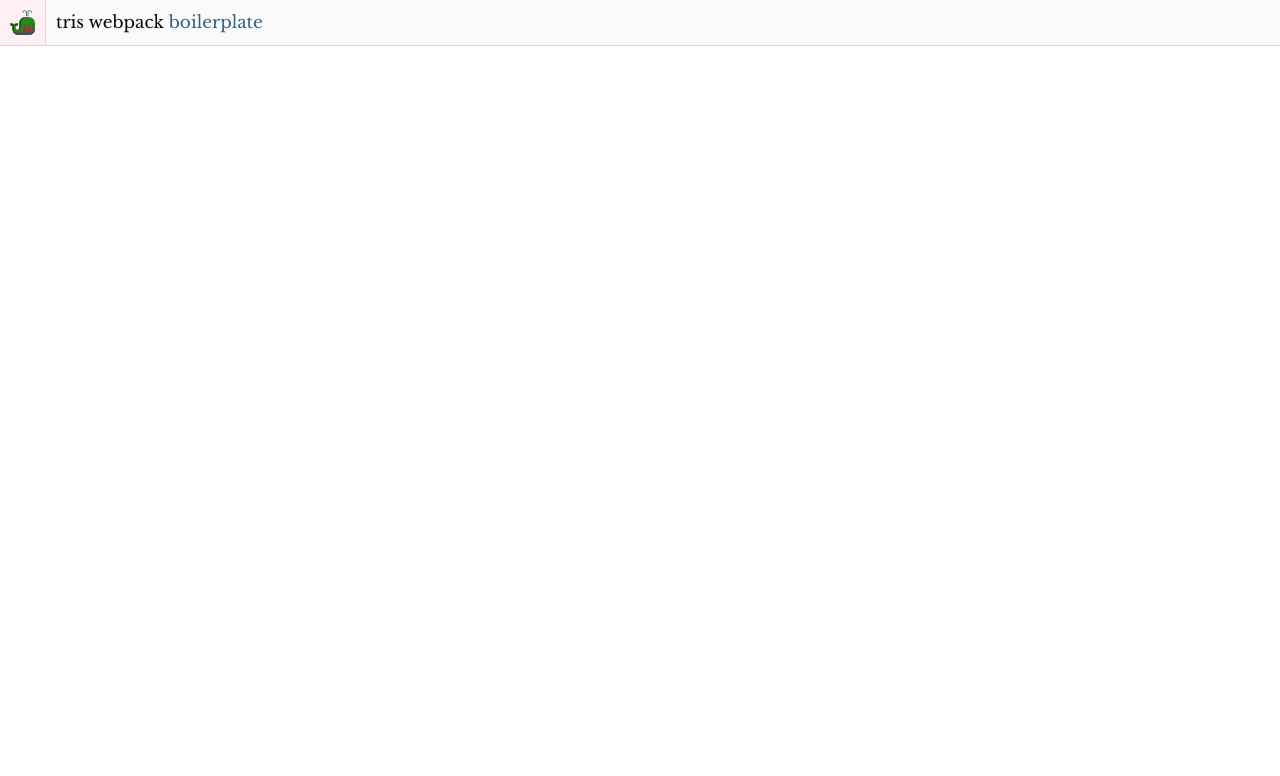
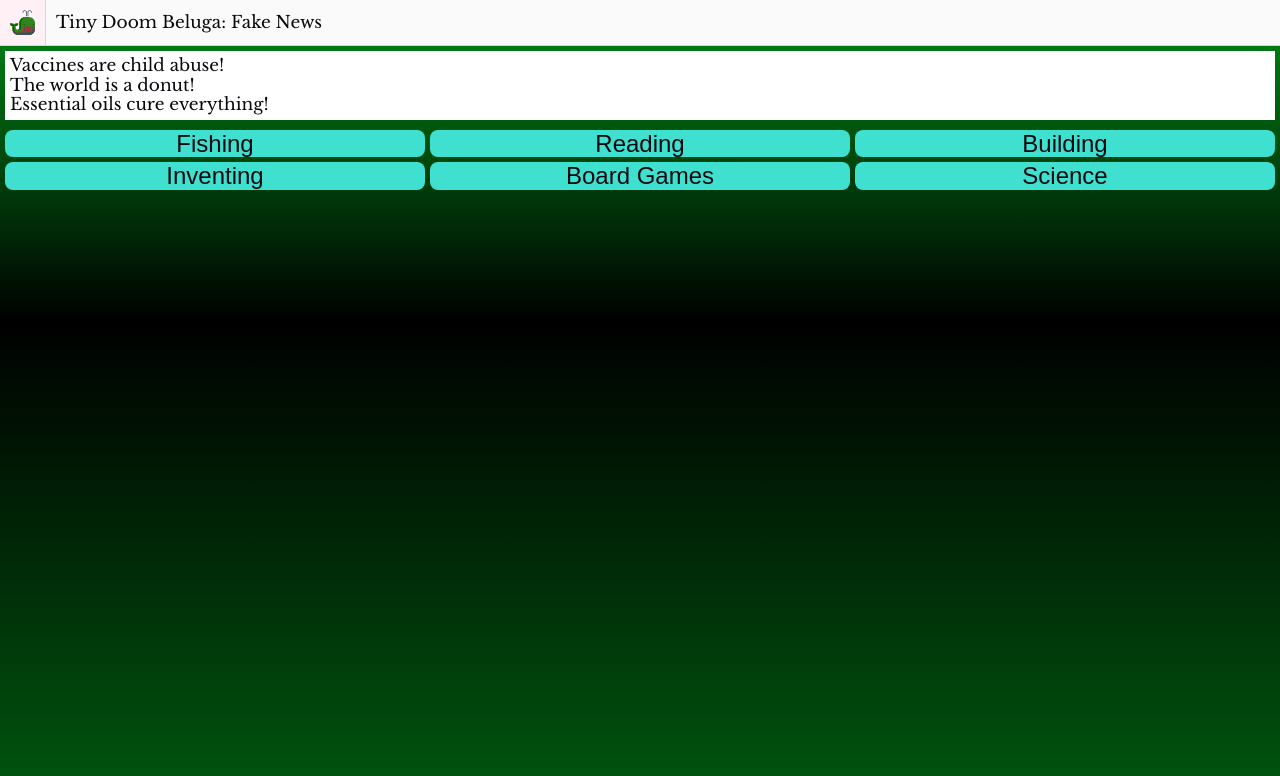
Before and after one commit to Grimmars/netlify-test, a website built with webpack: page src/index.html in a window 1280 px wide. Built offline with nearby package versions, Linux system fonts and the light colour scheme; some packages are replaced by stand-ins of ours.

Commit message:
grid, grid color, background color, title, headers and interests

```diff
--- a/src/index.html
+++ b/src/index.html
@@ -2,21 +2,9 @@
 <html lang="en">
 <head>
   <meta charset="UTF-8">
-  <title>tris webpack boilerplate 📦</title>
+  <title>Tiny Doom Beluga 📦</title>
   <meta name="viewport" content="width=device-width, initial-scale=1">
-  <meta name="Description" content="A simple yet thorough webpack starter boilerplate for static websites that achieves high performance and cover all best practices.">
-
-  <!-- Open Graph data / Facebook Card data -->
-  <meta property="og:title" content="tris webpack boilerplate">
-  <meta property="og:type" content="website">
-  <meta property="og:url" content="https://github.com/tr1s/tris-webpack-boilerplate">
-  <meta property="og:image" content="https://i.imgur.com/lxRBpeb.jpg">
-  <meta property="og:image:alt" content="A blue package, symbolizing what webpack does.">
-  <meta property="og:description" content="A simple yet thorough webpack starter boilerplate for static websites that achieves high performance and cover all best practices.">
-
-  <!-- Twitter Card data -->
-  <meta name="twitter:card" content="summary">
-  <meta name="twitter:creator" content="@triscodes">
+  <meta name="Description" content="No whales were harmed in the making of this site.">
 
   <!-- Mobile header color for Chrome, Firefox OS and Opera -->
   <meta name="theme-color" content="#2c638f">
@@ -26,20 +14,38 @@
   <meta name="apple-mobile-web-app-status-bar-style" content="black-translucent">
 </head>
 
-<body>
+<body class='gradient'>
 
   <header>
     <div class="wrapper">
 
       <div class="nav">
-        <a class="logo-link" href="https://github.com/tr1s/tris-webpack-boilerplate" aria-label="Tristan's webpack boilerplate github repository.">
+        <a class="logo-link" href="https://tinydoombelu.ga" >
           <img class="logo-img" src="images/favicon.svg" alt="website logo">
         </a>
-        <h1>tris <span>webpack</span> <a class="link" href="https://github.com/tr1s/tris-webpack-boilerplate" aria-label="Tristan's webpack boilerplate github repository.">boilerplate</a></h1>
+        <h1>Tiny Doom Beluga: Fake News</h1>
       </div>
 
     </div>
   </header>
 
+  <div id="fakediv">
+    <h1>Vaccines are child abuse!</h1>
+    <h1>The world is a donut!</h1>
+    <h1>Essential oils cure everything!</h1>
+  </div>
+
+<div class="container">
+  <p align="center", class="griditems">Fishing</p>
+  <p align="center", class="griditems">Reading</p>
+  <p align="center", class="griditems">Building</p>
+  <p align="center", class="griditems">Inventing</p>
+  <p align="center", class="griditems">Board Games</p>
+  <p align="center", class="griditems">Science</p>
+
+</div>
+
+
+
 </body>
 </html>
--- a/src/scripts/script.js
+++ /dev/null
@@ -1,5 +0,0 @@
-console.log('%c Hello from /scripts/script.js ', 'background: lemonchiffon; border: 1px solid #fff');
-console.log('%c Welcome to tris-webpack-boilerplate! ', 'background: lemonchiffon; border: 1px solid #fff');
-console.log('%c Coded by: https://tris.codes 💠', 'background: lavenderblush; border: 1px solid #000; padding: 4px; padding-top: 10px; padding-bottom: 8px;');
-
-// add custom js below
--- a/src/styles/global/_global.scss
+++ b/src/styles/global/_global.scss
@@ -17,6 +17,12 @@ body {
   max-width: 100%;
 }
 
+.gradient {
+  background: -webkit-linear-gradient(top, #00a01b 0%, rgb(0, 0, 0) 40%, #00a01b 150%), -webkit-linear-gradient(bottom, rgba(255, 255, 255, 0.4) 0%, rgba(0, 0, 0, 0.25) 200%);
+  background: linear-gradient(to bottom, #00a01b 0%, rgb(0, 0, 0) 40%, #00a01b 150%), linear-gradient(to top, rgba(255, 255, 255, 0.4) 0%, rgba(0, 0, 0, 0.25) 200%);
+  background-blend-mode: multiply;
+}
+
 h1, h2, h3, h4, h5, h6 {
   margin: 0;
 }
@@ -34,7 +40,26 @@ img {
   display: block;
 }
 
+.container {
+  display: grid;
+  grid-template-columns: 1fr 1fr 1fr;
+  grid-gap: 5px;
+  padding: 5px;
+}
+
+.griditems {
+  background-color: Turquoise;
+  border-radius: 8px;
+  font-size: 24px;
+}
+
 ul {
   padding: 0;
   list-style: none;
 }
+
+#fakediv {
+  margin: 5px;
+  padding: 5px;
+  background-color: white;
+}
```
